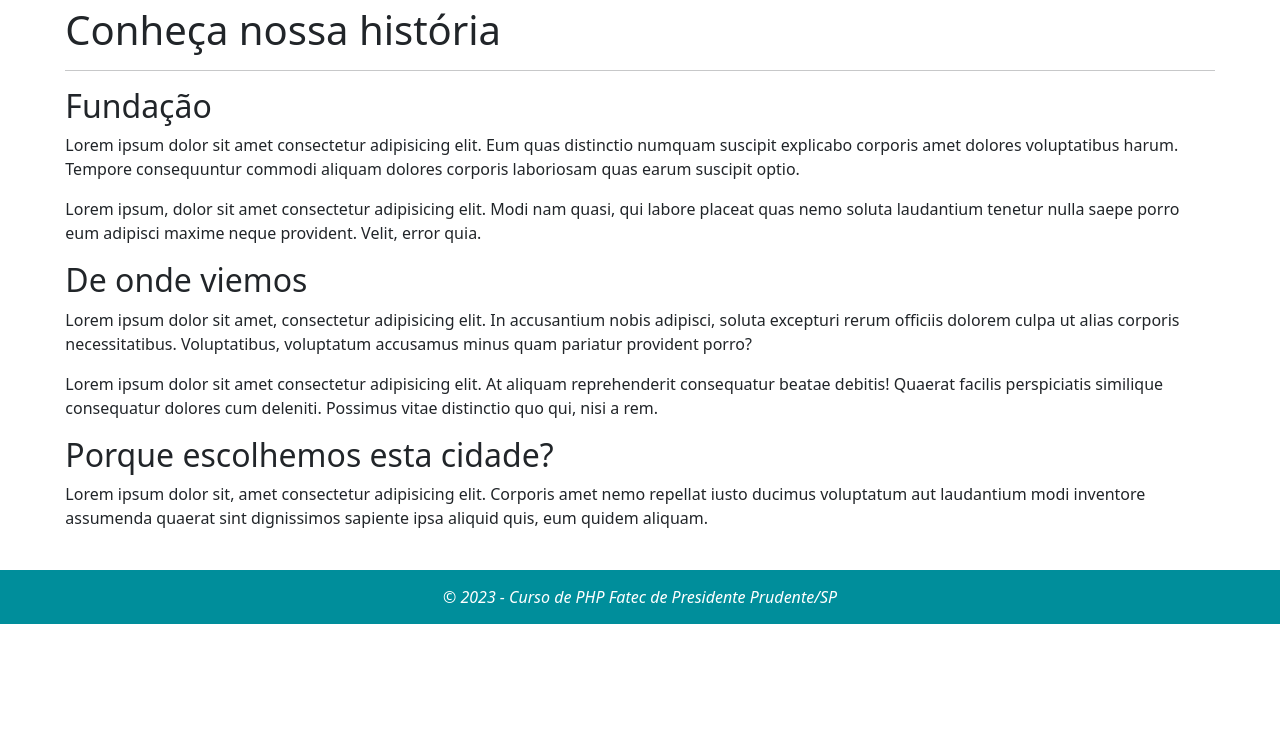
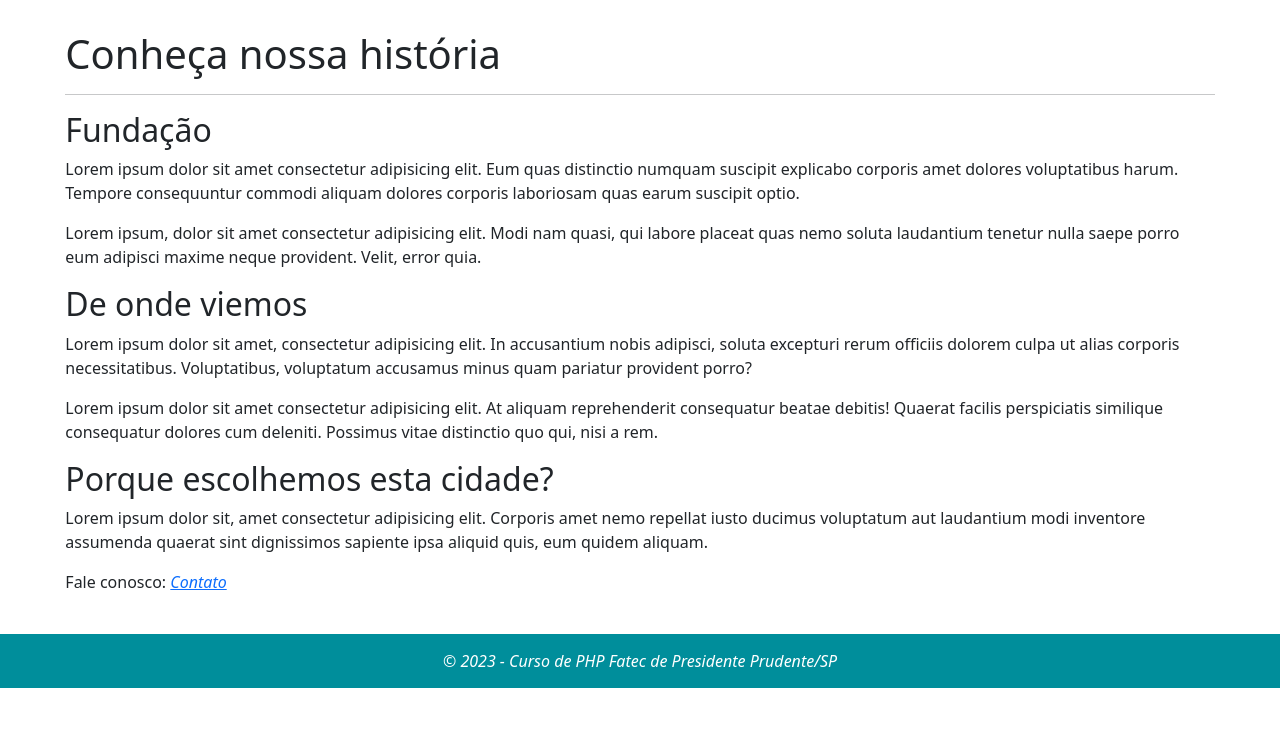
Before and after one commit to brendonfeitosa/Projeto_PHP_2Bimestre, a PHP site: page /sobre_nos.php in a window 1280 px wide. Shown: the part 66-800 px from the top of the page. Run offline with PHP 8.4, Linux system fonts and the light colour scheme.

Commit message:
Finalizando as alterações da noite
O esboço do site foi criado para entregar ao professor.

```diff
--- a/arquivos_site/header.php
+++ b/arquivos_site/header.php
@@ -45,4 +45,4 @@
             </div>
         </div>
     </nav>
-    <br><br><br>
+    <br><br><br><br>
--- a/arquivos_site/sobre_nos.php
+++ b/arquivos_site/sobre_nos.php
@@ -14,5 +14,6 @@
         <h2>Porque escolhemos esta cidade?</h2>
         <p>Lorem ipsum dolor sit, amet consectetur adipisicing elit. Corporis amet nemo repellat iusto ducimus voluptatum aut laudantium modi inventore assumenda quaerat sint dignissimos sapiente ipsa aliquid quis, eum quidem aliquam.</p>
     </div>
+    <p>Fale conosco: <a href="contato.php"><i class="bi bi-telephone-outbound-fill">Contato</i></a></p>
 </div>
 <?php require_once("footer.php") ?>
```
Also changed, not shown: 1 other file.
